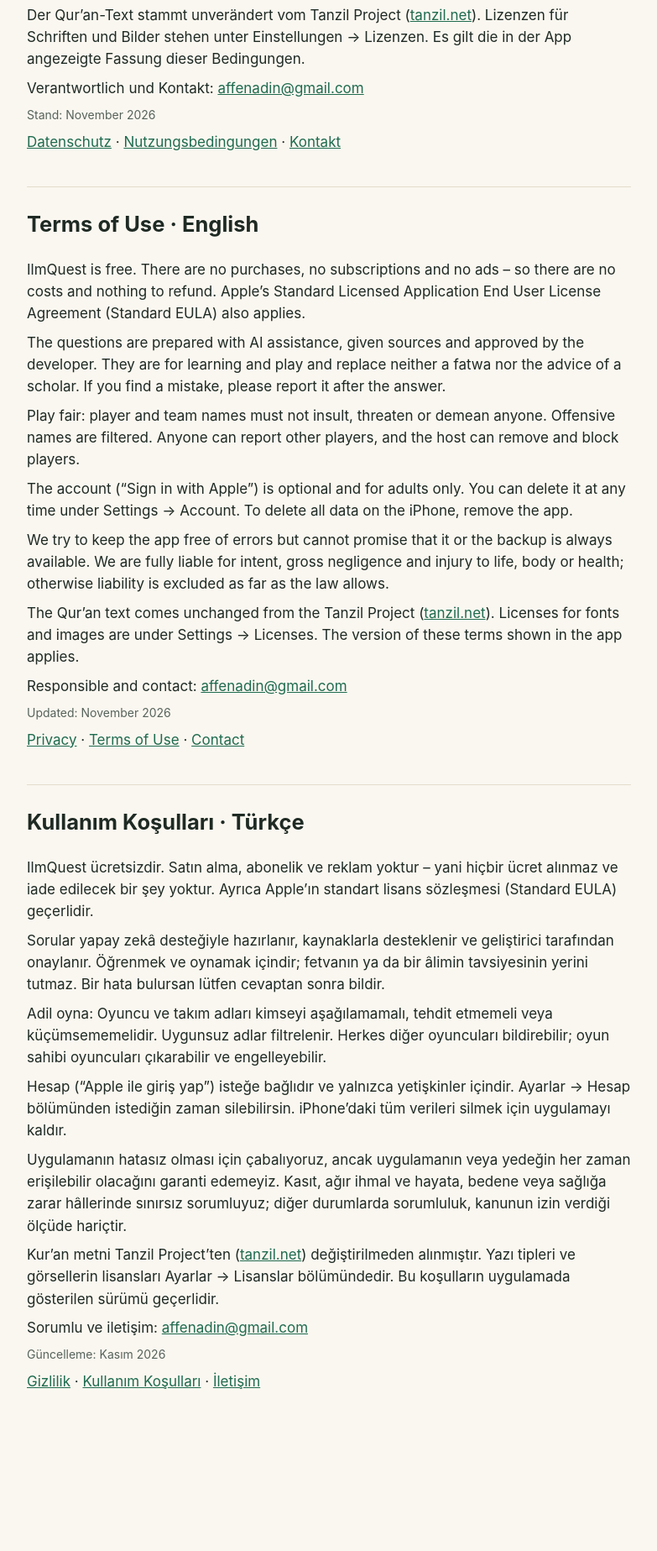
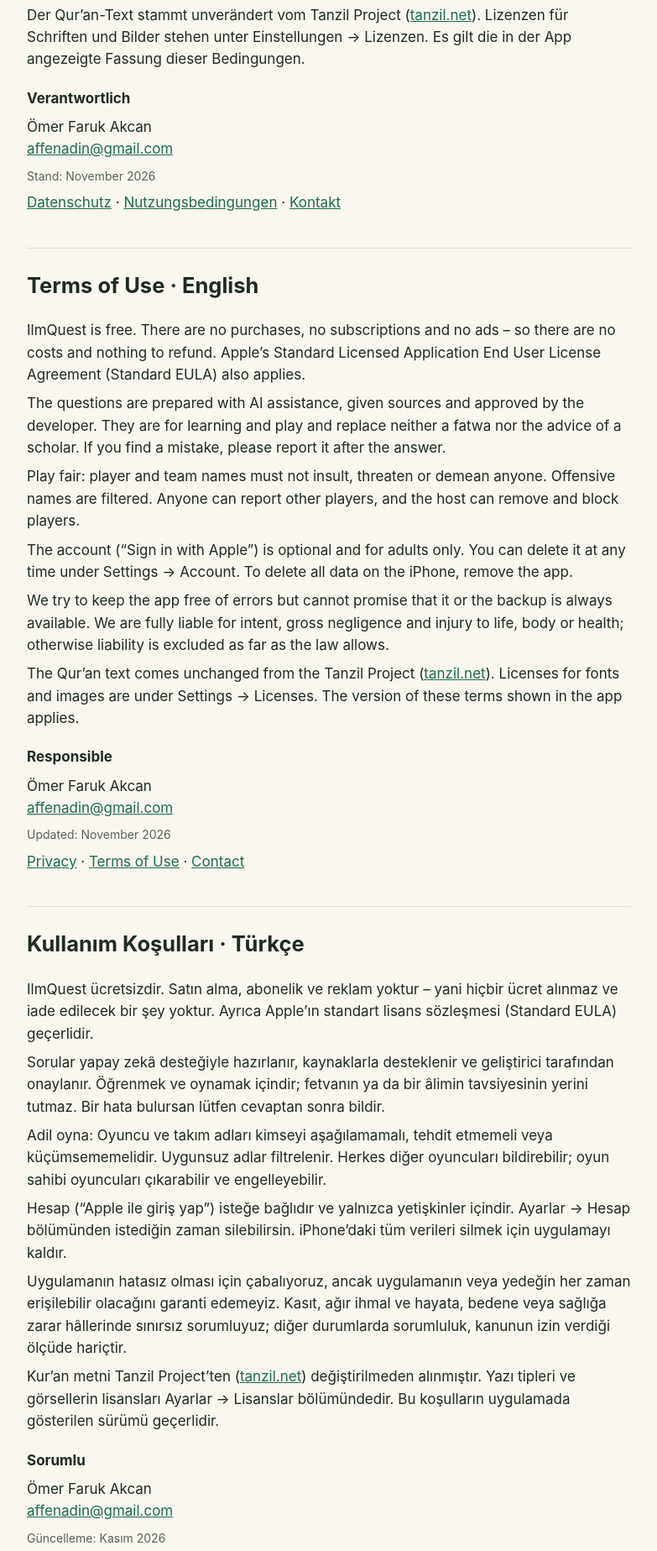
Before and after one commit to omerfarukakcan66-spec/ilmquest-app, a plain HTML site: page terms.html in a window 1280 px wide. Shown: the part 762-2609 px from the top of the page at 84% size, without its empty margins (248-1031 px from the left). Before the commit the page ends 2493 px from the top, so only its background shows below. Drawn offline with Linux system fonts and the light colour scheme.

Commit message:
Responsible: name + contact

```diff
--- a/terms.html
+++ b/terms.html
@@ -18,7 +18,8 @@ nav a{margin-right:16px}
 <p>Das Konto („Mit Apple anmelden“) ist freiwillig und nur für Erwachsene. Du kannst es jederzeit unter Einstellungen → Konto löschen. Alle Daten auf dem iPhone löschst du, indem du die App entfernst.</p>
 <p>Wir bemühen uns um eine fehlerfreie App, können aber nicht zusichern, dass sie oder die Sicherung jederzeit verfügbar ist. Wir haften unbeschränkt bei Vorsatz, grober Fahrlässigkeit und Verletzung von Leben, Körper oder Gesundheit; im Übrigen ist die Haftung ausgeschlossen, soweit das Gesetz es erlaubt.</p>
 <p>Der Qur’an-Text stammt unverändert vom Tanzil Project (<a href="https://tanzil.net">tanzil.net</a>). Lizenzen für Schriften und Bilder stehen unter Einstellungen → Lizenzen. Es gilt die in der App angezeigte Fassung dieser Bedingungen.</p>
-<p>Verantwortlich und Kontakt: <a href="mailto:affenadin@gmail.com">affenadin@gmail.com</a></p>
+<h3>Verantwortlich</h3>
+<p>Ömer Faruk Akcan<br><a href="mailto:affenadin@gmail.com">affenadin@gmail.com</a></p>
 <p class="muted">Stand: November 2026</p>
 <p><a href="privacy.html#de">Datenschutz</a> · <a href="terms.html#de">Nutzungsbedingungen</a> · <a href="support.html#de">Kontakt</a></p>
 </section>
@@ -29,7 +30,8 @@ nav a{margin-right:16px}
 <p>The account (“Sign in with Apple”) is optional and for adults only. You can delete it at any time under Settings → Account. To delete all data on the iPhone, remove the app.</p>
 <p>We try to keep the app free of errors but cannot promise that it or the backup is always available. We are fully liable for intent, gross negligence and injury to life, body or health; otherwise liability is excluded as far as the law allows.</p>
 <p>The Qur’an text comes unchanged from the Tanzil Project (<a href="https://tanzil.net">tanzil.net</a>). Licenses for fonts and images are under Settings → Licenses. The version of these terms shown in the app applies.</p>
-<p>Responsible and contact: <a href="mailto:affenadin@gmail.com">affenadin@gmail.com</a></p>
+<h3>Responsible</h3>
+<p>Ömer Faruk Akcan<br><a href="mailto:affenadin@gmail.com">affenadin@gmail.com</a></p>
 <p class="muted">Updated: November 2026</p>
 <p><a href="privacy.html#en">Privacy</a> · <a href="terms.html#en">Terms of Use</a> · <a href="support.html#en">Contact</a></p>
 </section>
@@ -40,7 +42,8 @@ nav a{margin-right:16px}
 <p>Hesap (“Apple ile giriş yap”) isteğe bağlıdır ve yalnızca yetişkinler içindir. Ayarlar → Hesap bölümünden istediğin zaman silebilirsin. iPhone’daki tüm verileri silmek için uygulamayı kaldır.</p>
 <p>Uygulamanın hatasız olması için çabalıyoruz, ancak uygulamanın veya yedeğin her zaman erişilebilir olacağını garanti edemeyiz. Kasıt, ağır ihmal ve hayata, bedene veya sağlığa zarar hâllerinde sınırsız sorumluyuz; diğer durumlarda sorumluluk, kanunun izin verdiği ölçüde hariçtir.</p>
 <p>Kur’an metni Tanzil Project’ten (<a href="https://tanzil.net">tanzil.net</a>) değiştirilmeden alınmıştır. Yazı tipleri ve görsellerin lisansları Ayarlar → Lisanslar bölümündedir. Bu koşulların uygulamada gösterilen sürümü geçerlidir.</p>
-<p>Sorumlu ve iletişim: <a href="mailto:affenadin@gmail.com">affenadin@gmail.com</a></p>
+<h3>Sorumlu</h3>
+<p>Ömer Faruk Akcan<br><a href="mailto:affenadin@gmail.com">affenadin@gmail.com</a></p>
 <p class="muted">Güncelleme: Kasım 2026</p>
 <p><a href="privacy.html#tr">Gizlilik</a> · <a href="terms.html#tr">Kullanım Koşulları</a> · <a href="support.html#tr">İletişim</a></p>
 </section>
```
Also changed, not shown: privacy.html (+6 -3 lines), support.html (+6 -0 lines).
